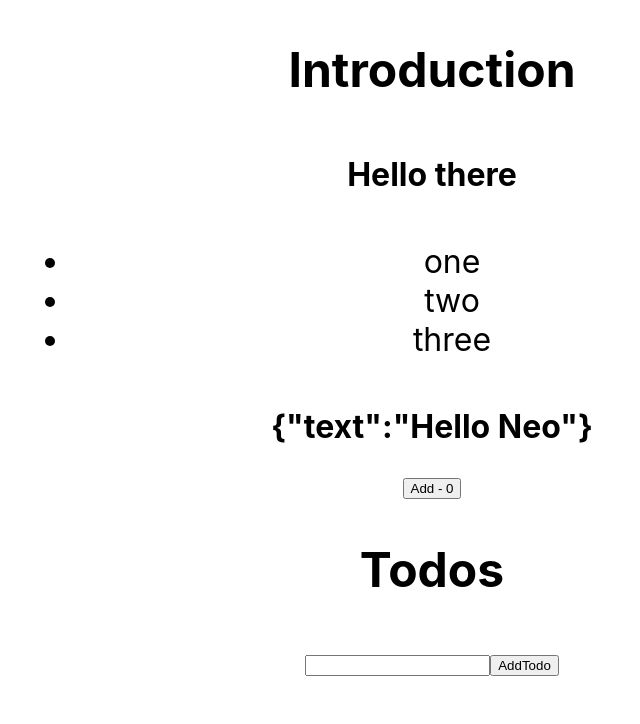
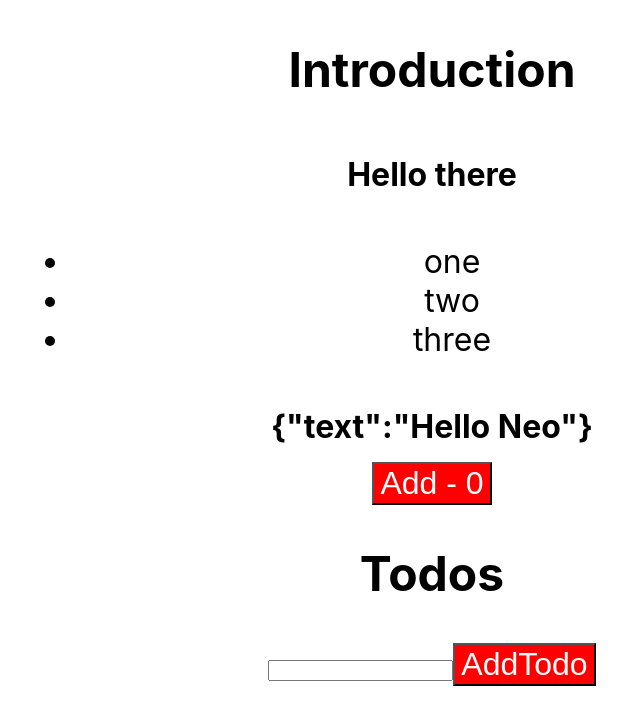
Before and after one commit to Neoj1sec142/typescript, a React (Create React App) app in the folder no-bs-ts/react-ts/lesson23/lesson/: page / in a window 1280 px wide. Shown: the top 724 px of the page, without its empty margins (208-848 px from the left). Built offline with nearby package versions, Linux system fonts and the light colour scheme.

Commit message:
finished practicing with advance props

```diff
--- a/no-bs-ts/react-ts/lesson23/lesson/src/App.tsx
+++ b/no-bs-ts/react-ts/lesson23/lesson/src/App.tsx
@@ -11,6 +11,20 @@ const Box = ({children}: {children: React.ReactNode}) => (
     fontWeight: 'bold'
   }}>{children}</div>
 )
+
+const Button: React.FunctionComponent<
+  React.DetailedHTMLProps<
+    React.ButtonHTMLAttributes<HTMLButtonElement>,
+    HTMLButtonElement
+  > & {
+    title?: string;
+  }
+> = ({title, style, children, ...rest}) => <button {...rest} style={{
+  ...style,
+  backgroundColor: 'red',
+  color: 'white',
+  fontSize: 'xx-large'
+}}>{title ?? children}</button>;
 
 const List:React.FunctionComponent<{
   items: string[];
@@ -58,10 +72,11 @@ const Incrementor:React.FunctionComponent<{
   value: UseNumberValue,
   setValue: UseNumberSetValue,
 }> = ({ value, setValue }) => (
-  <button onClick={() => setValue(value + 1)}>
-    Add - {value}
-  </button>
+  <Button onClick={() => setValue(value + 1)} title={`Add - ${value}`}/>
 )
+
+
+
 
 function App() {
   const onListClick = useCallback((item: string) => {
@@ -132,7 +147,7 @@ function App() {
         </div>))}
         <div>
           <input type="text" ref={newTodoRef}/>
-          <button onClick={onAddTodo}>AddTodo</button>
+          <Button onClick={onAddTodo}>AddTodo</Button>
         </div>
     </div>
   );
```
